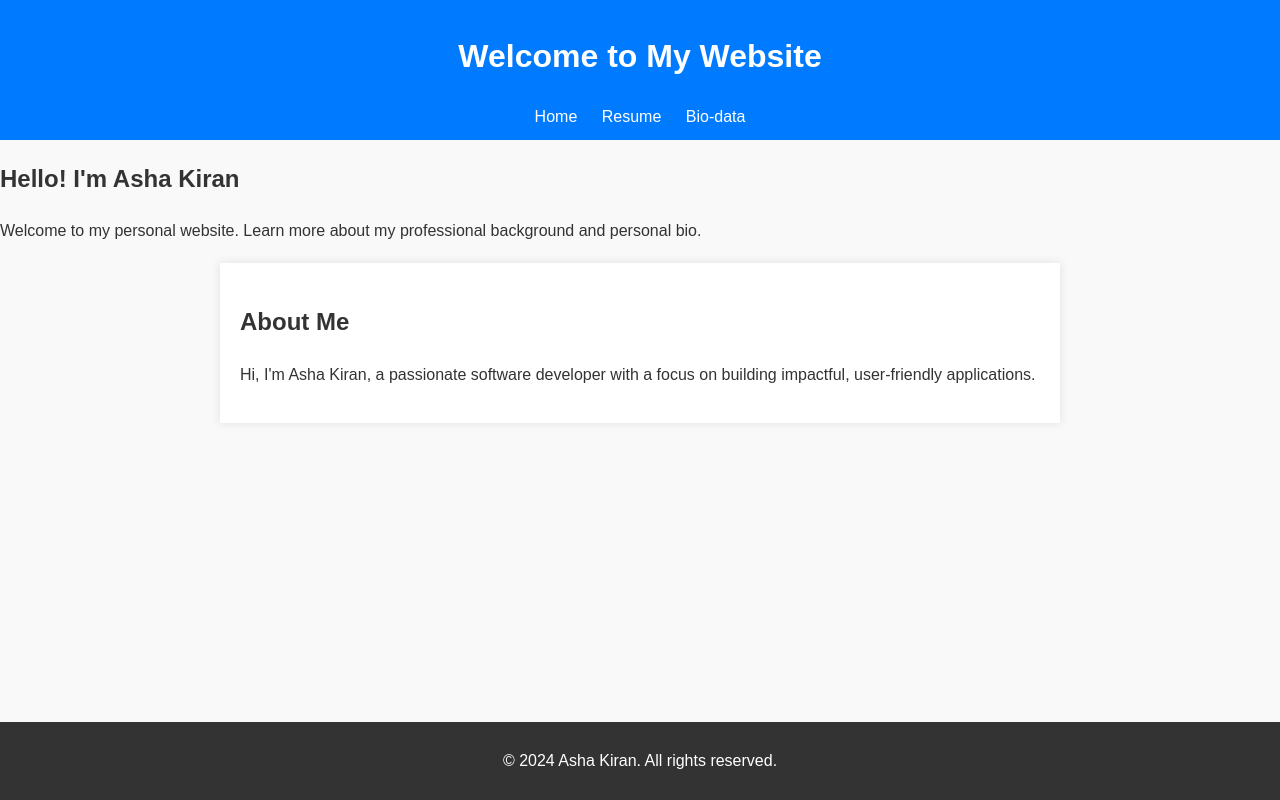
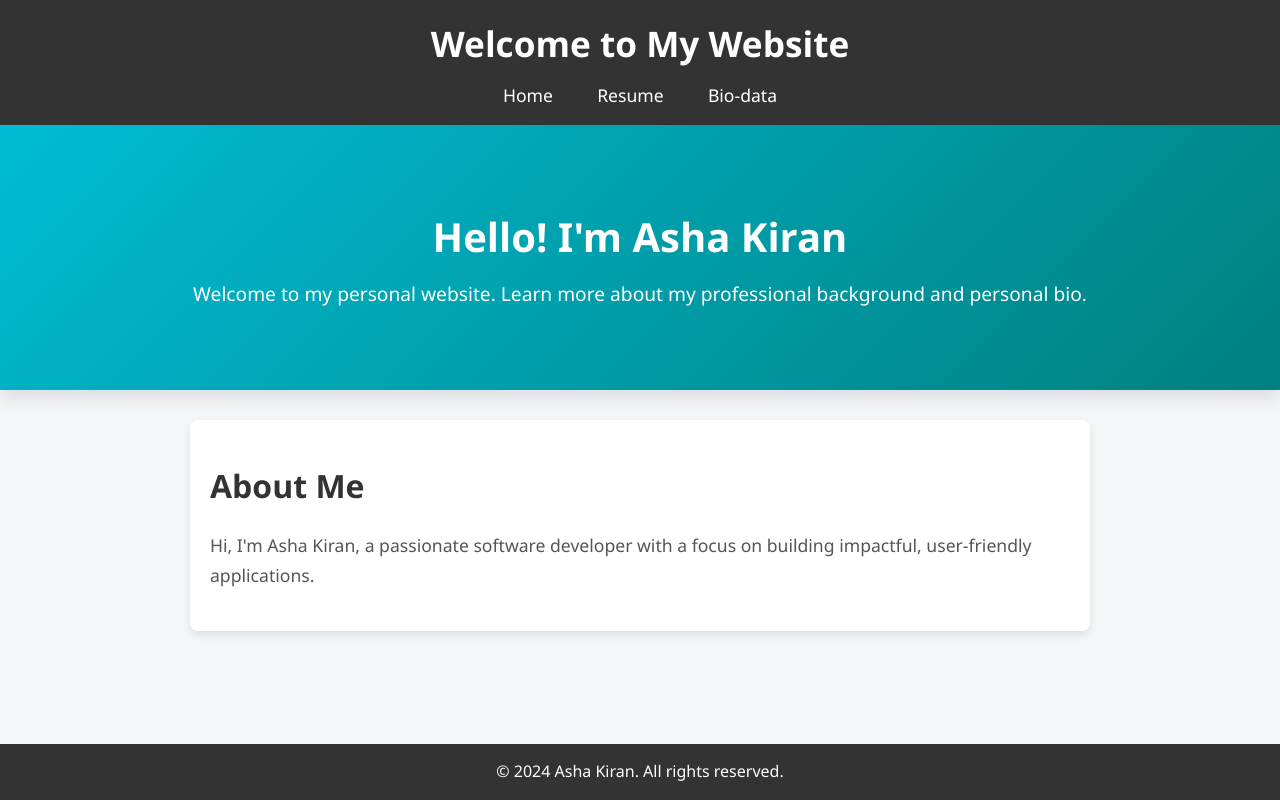
Before and after one commit to Ashakiranbs1954/resume_website, a plain HTML site: page index.html in a window 1280 px wide. Drawn offline with Linux system fonts and the light colour scheme.

Commit message:
Update styles.css

```diff
--- a/styles.css
+++ b/styles.css
@@ -1,42 +1,116 @@
+* {
+    margin: 0;
+    padding: 0;
+    box-sizing: border-box;
+}
+
 body {
-    font-family: Arial, sans-serif;
+    font-family: 'Segoe UI', Tahoma, Geneva, Verdana, sans-serif;
     line-height: 1.6;
-    background: #f9f9f9;
+    background-color: #f4f7fa;
     color: #333;
     margin: 0;
-    padding: 0;
 }
 
 header {
-    background: #007BFF;
+    background: #333;
     color: white;
-    padding: 10px 0;
+    padding: 15px 0;
     text-align: center;
+    box-shadow: 0 4px 8px rgba(0, 0, 0, 0.1);
+}
+
+header h1 {
+    font-size: 2.2rem;
+    margin-bottom: 10px;
 }
 
 header nav a {
     color: white;
-    margin: 0 10px;
+    margin: 0 20px;
     text-decoration: none;
+    font-size: 1.1rem;
+    transition: color 0.3s;
 }
 
 header nav a:hover {
-    text-decoration: underline;
+    color: #00bcd4;
+}
+
+.hero {
+    background: linear-gradient(135deg, #00bcd4, #008080);
+    color: white;
+    padding: 80px 20px;
+    text-align: center;
+    box-shadow: 0 8px 16px rgba(0, 0, 0, 0.1);
+}
+
+.hero h2 {
+    font-size: 2.5rem;
+    margin-bottom: 10px;
+}
+
+.hero p {
+    font-size: 1.2rem;
 }
 
 main {
-    padding: 20px;
+    padding: 40px 20px;
     background: white;
-    margin: 20px auto;
-    max-width: 800px;
-    box-shadow: 0 0 10px rgba(0, 0, 0, 0.1);
+    margin: 30px auto;
+    max-width: 900px;
+    border-radius: 8px;
+    box-shadow: 0 4px 8px rgba(0, 0, 0, 0.1);
+}
+
+main h2 {
+    font-size: 2rem;
+    color: #333;
+    margin-bottom: 20px;
+}
+
+main p {
+    font-size: 1.1rem;
+    color: #555;
+    line-height: 1.7;
+}
+
+ul {
+    list-style-type: none;
+    padding-left: 20px;
+}
+
+ul li {
+    font-size: 1.1rem;
+    margin-bottom: 10px;
+}
+
+table {
+    width: 100%;
+    border-collapse: collapse;
+    margin-top: 20px;
+}
+
+table th, table td {
+    padding: 12px;
+    text-align: left;
+    border-bottom: 1px solid #ddd;
+}
+
+table th {
+    background-color: #00bcd4;
+    color: white;
+}
+
+table td {
+    background-color: #f9f9f9;
 }
 
 footer {
-    text-align: center;
     background: #333;
     color: white;
-    padding: 10px 0;
+    text-align: center;
+    padding: 15px 0;
     position: fixed;
     bottom: 0;
     width: 100%;
```
